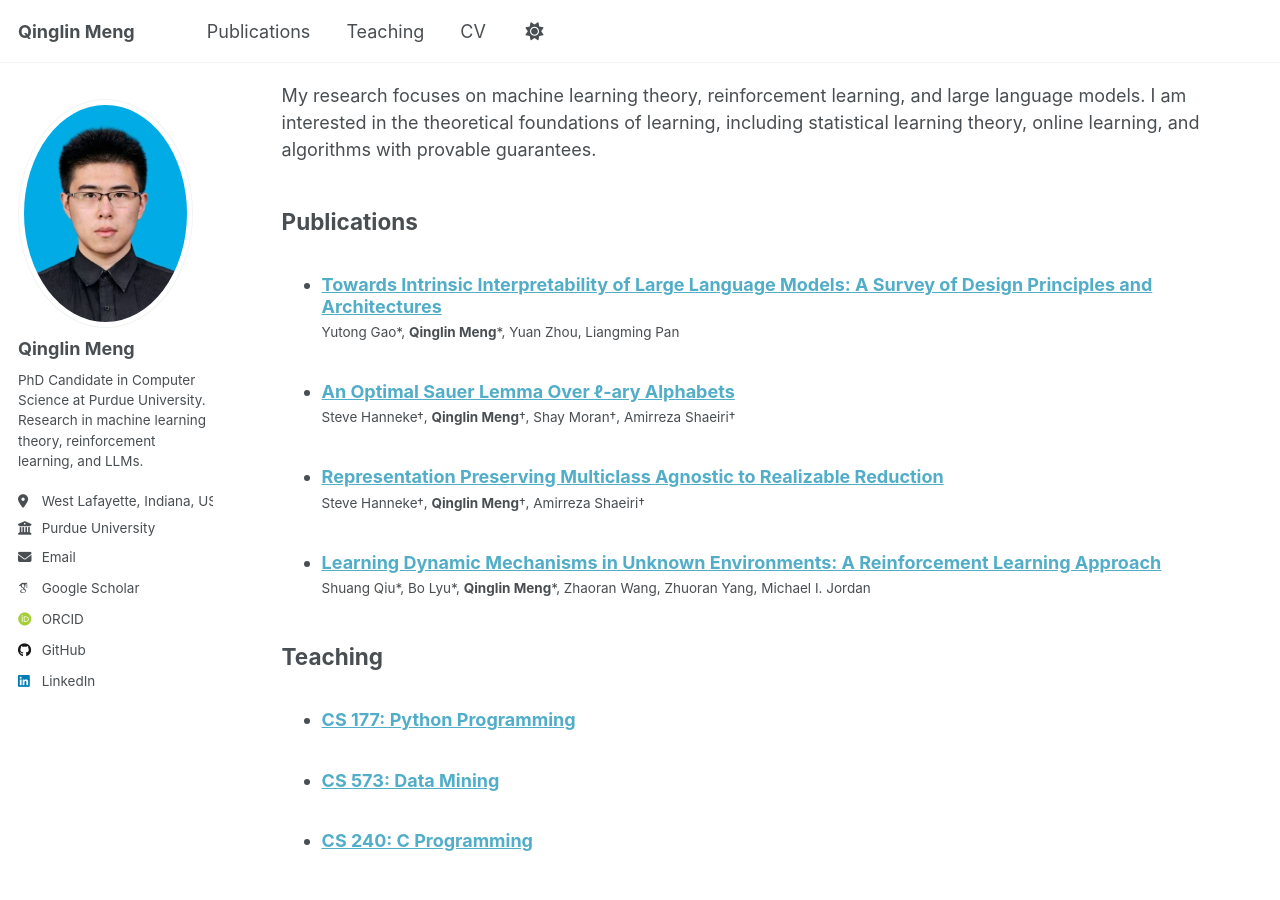
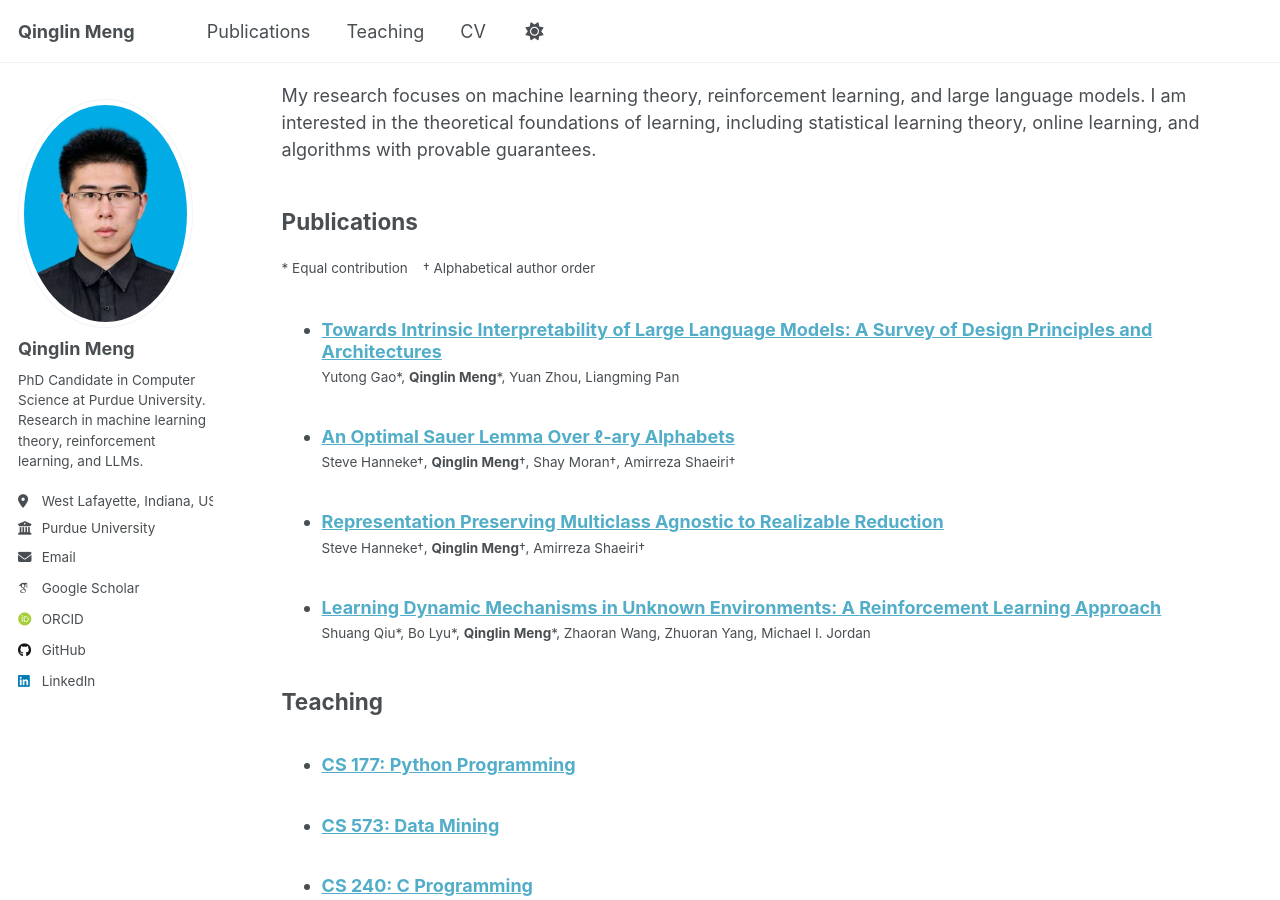
Before and after one commit to QLMeng2025/QLMeng2025.github.io, a Jekyll site: the page built from _pages/cv.md, in a window 1280 px wide and 900 px high, scrolled down 324 px. Built offline with Jekyll 4.4.1, drawn with Linux system fonts in a browser that asks for light colours; some web fonts are replaced; a script that is not in the unit is left out.

Commit message:
Add author contribution legend to CV publications section
Co-Authored-By: Claude Sonnet 4.6 <noreply@anthropic.com>

```diff
--- a/_pages/cv.md
+++ b/_pages/cv.md
@@ -21,6 +21,8 @@ My research focuses on machine learning theory, reinforcement learning, and larg
 
 ## Publications
 
+<small>* Equal contribution &nbsp;&nbsp; † Alphabetical author order</small>
+
 <ul>{% for post in site.publications reversed %}
   {% include archive-single-cv.html %}
 {% endfor %}</ul>
```
